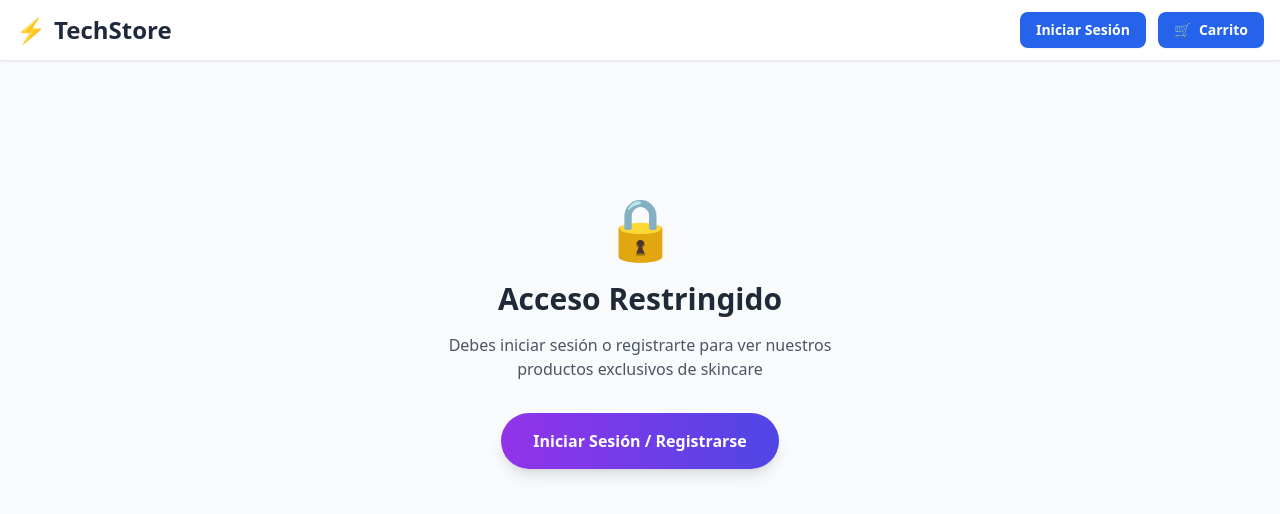
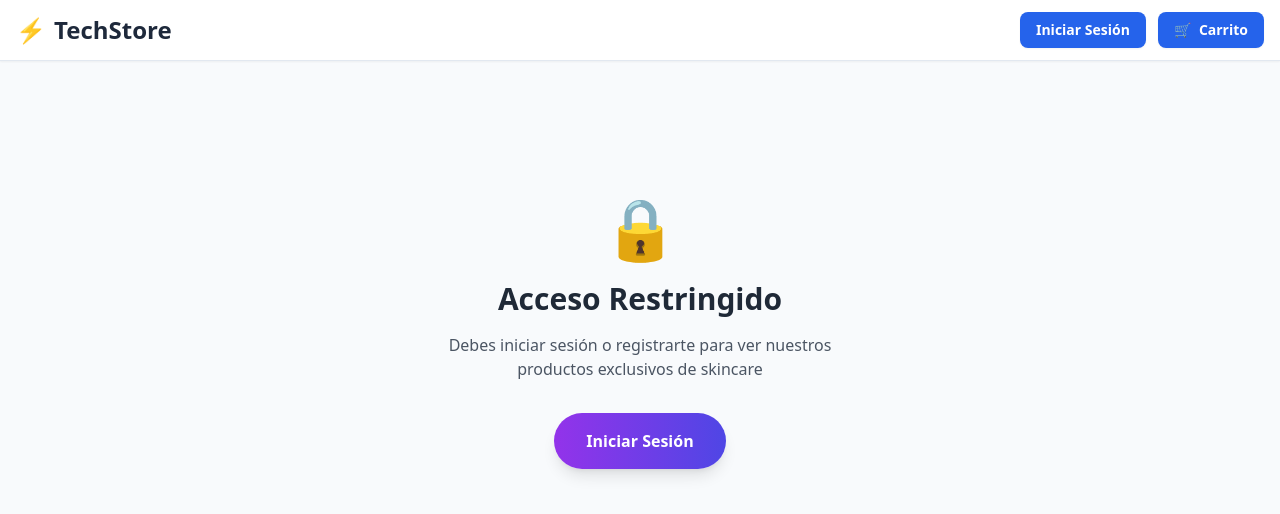
Before and after one commit to Vrilli/Tienda, a Next.js app: page / in a window 1280 px wide. Shown: the top 514 px of the page. Built offline with nearby package versions, Linux system fonts and the light colour scheme.

Commit message:
correcion final

```diff
--- a/pages/index.js
+++ b/pages/index.js
@@ -33,7 +33,7 @@ export default function Home() {
             href="/auth/signin"
             className="inline-block px-8 py-4 bg-gradient-to-r from-purple-600 to-indigo-600 text-white rounded-full font-semibold hover:from-purple-700 hover:to-indigo-700 transition shadow-lg"
           >
-            Iniciar Sesión / Registrarse
+            Iniciar Sesión
           </Link>
         </div>
       </div>
--- a/pages/product/[id].js
+++ b/pages/product/[id].js
@@ -38,7 +38,7 @@ export default function ProductPage() {
             href="/auth/signin"
             className="inline-block px-8 py-4 bg-gradient-to-r from-purple-600 to-indigo-600 text-white rounded-full font-semibold hover:from-purple-700 hover:to-indigo-700 transition shadow-lg"
           >
-            Iniciar Sesión / Registrarse
+            Iniciar Sesión
           </Link>
         </div>
       </div>
```
